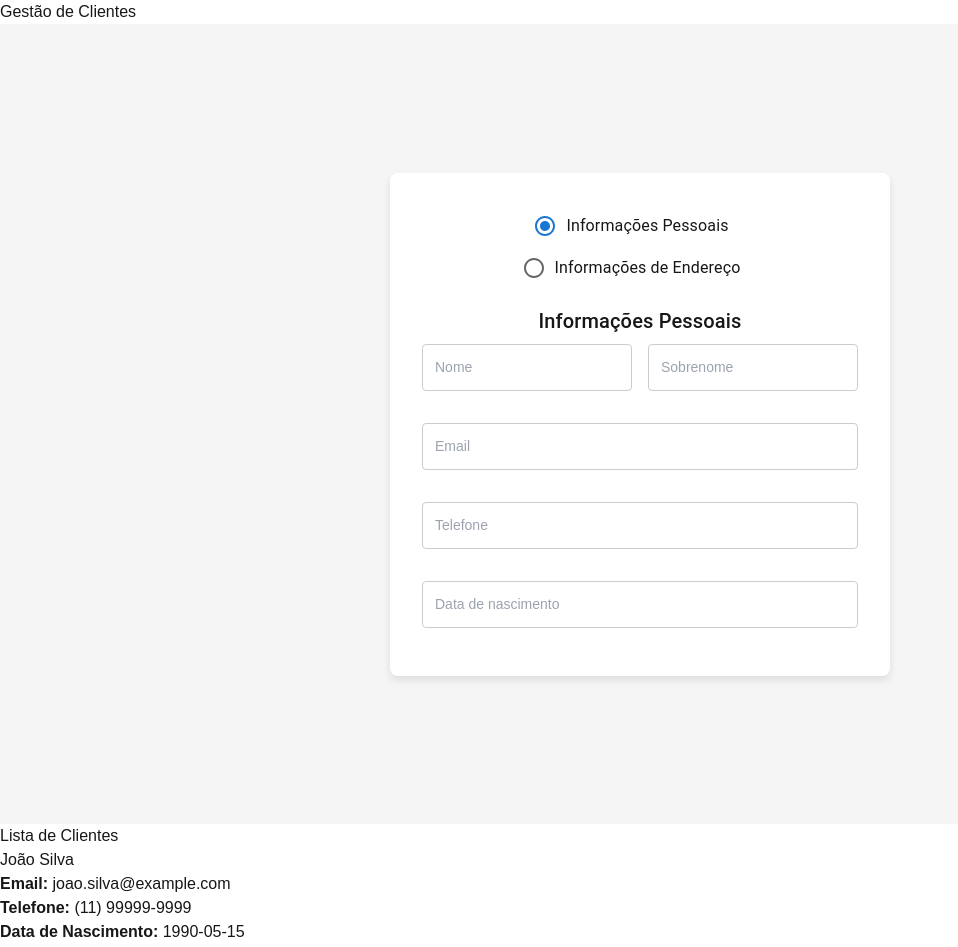
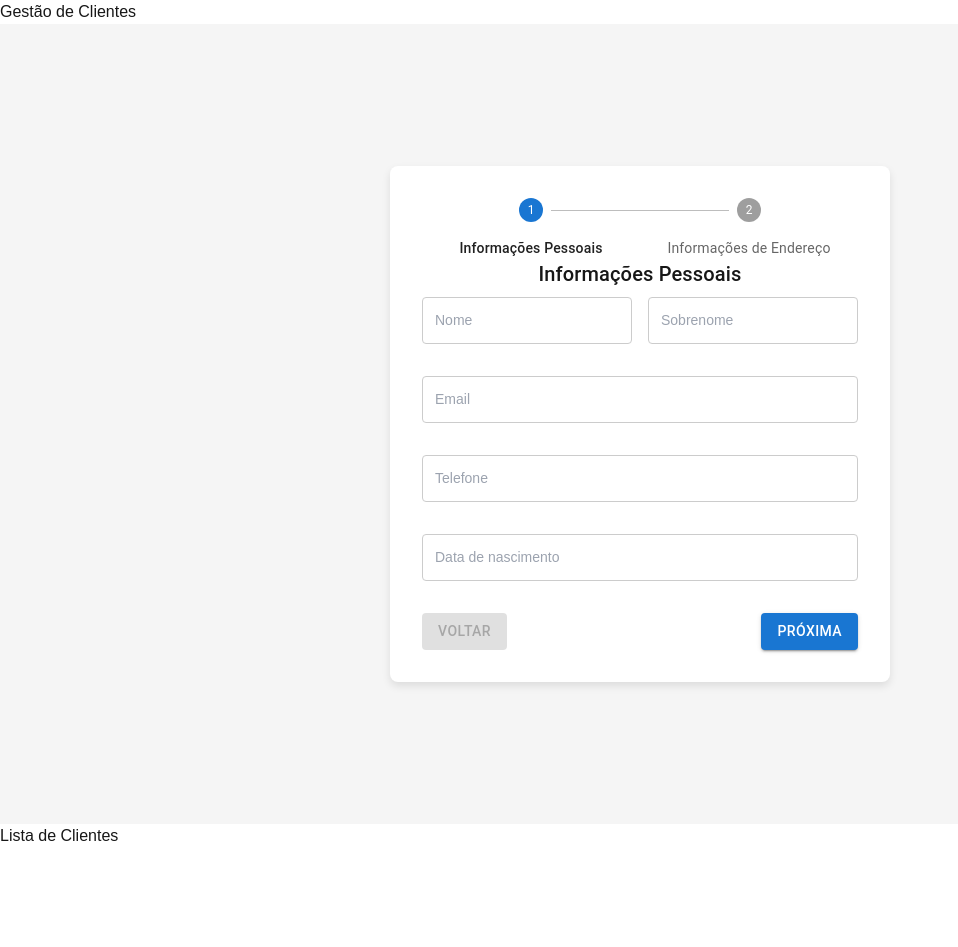
Before and after one commit to lucasrcap/CRUD_ViaCEP, a Next.js app: page / in a window 1280 px wide. Shown: the top 947 px of the page, without its empty margins (0-958 px from the left). After the commit the page ends 848 px from the top, so only its background shows below. Built offline with nearby package versions, Linux system fonts and the light colour scheme.

Commit message:
Uso dos componentes Stepper e TextField do React Material UI para melhoria de navegação entre as etapas

```diff
--- a/src/app/api/clientes/route.ts
+++ b/src/app/api/clientes/route.ts
@@ -4,22 +4,7 @@ import { Cliente } from '../../models/Cliente';
 import { buscarEnderecoPorCep } from '@/app/lib/cepAPI';
 
 let clientes: Cliente[] = [
-  {
-    id: 1,
-    nome: 'João',
-    sobrenome: 'Silva',
-    email: 'joao.silva@example.com',
-    dataNascimento: '1990-05-15',
-    endereco: {
-      cep: '01001-000',
-      logradouro: 'Rua A, 123',
-      bairro: 'Centro',
-      estado: 'SP',
-      localidade: 'São Bernardo do Campo',
-      complemento: 'Casa'
-    },
-    telefone: '(11) 99999-9999',
-  },
+
 ];
 
 export async function GET() {
--- a/src/app/components/ClientForm.tsx
+++ b/src/app/components/ClientForm.tsx
@@ -16,9 +16,10 @@ import {
   Grid,
   Button,
   Typography,
-  Radio,
-  RadioGroup,
-  FormControlLabel,
+  FormHelperText,
+  Step,
+  StepLabel,
+  Stepper,
 } from "@mui/material";
 
 interface ClienteFormProps {
@@ -43,9 +44,19 @@ const ClienteForm = ({ onSubmit }: ClienteFormProps) => {
     },
   });
 
-  const [showEndereco, setShowEndereco] = useState(false);
   const [feedbackMessage, setFeedbackMessage] = useState<string>("");
   const [isError, setIsError] = useState<boolean>(false);
+  const [activeStep, setActiveStep] = useState(0); // Estado para gerenciar as etapas
+  const [formErrors, setFormErrors] = useState<any>({
+    nome: false,
+    sobrenome: false,
+    email: false,
+    telefone: false,
+    dataNascimento: false,
+  }); // Estado para armazenar erros de validação para cada campo
+  const [isNextClicked, setIsNextClicked] = useState(false); // Estado para controlar quando o botão "Próxima" é pressionado
+
+  const steps = ["Informações Pessoais", "Informações de Endereço"]; // Definição das etapas
 
   // Função para manipular mudanças nos campos do cliente
   const handleChange = (e: React.ChangeEvent<HTMLInputElement>) => {
@@ -55,7 +66,6 @@ const ClienteForm = ({ onSubmit }: ClienteFormProps) => {
       [name]: value,
     }));
   };
-
 
   // Função para manipular mudanças no endereço
   const handleEnderecoChange = (e: React.ChangeEvent<HTMLInputElement>) => {
@@ -72,11 +82,8 @@ const ClienteForm = ({ onSubmit }: ClienteFormProps) => {
   // Função para manipular a mudança do CEP
   const handleCepChange = async (e: React.ChangeEvent<HTMLInputElement>) => {
     let cep = e.target.value;
-
-    // Remover o traço caso o usuário insira sem ele
     cep = cep.replace(/\D/g, ""); // Remove tudo que não seja número
 
-    // Atualize o estado do CEP sem o traço
     setCliente((prev) => ({
       ...prev,
       endereco: {
@@ -85,7 +92,6 @@ const ClienteForm = ({ onSubmit }: ClienteFormProps) => {
       },
     }));
 
-    // Apenas busca o CEP se o CEP tiver 8 dígitos
     if (cep.length === 8) {
       try {
         const response = await fetch(`https://viacep.com.br/ws/${cep}/json/`);
@@ -100,7 +106,6 @@ const ClienteForm = ({ onSubmit }: ClienteFormProps) => {
               bairro: data.bairro || "",
               estado: data.uf || "",
               localidade: data.localidade || "",
-              // Formatar o CEP com o traço para exibição
               cep: `${cep.substring(0, 5)}-${cep.substring(5)}`,
             },
           }));
@@ -121,9 +126,47 @@ const ClienteForm = ({ onSubmit }: ClienteFormProps) => {
       ...prev,
       endereco: {
         ...prev.endereco,
-        estado: value, // Estado alterado para o valor selecionado
+        estado: value,
       },
     }));
+  };
+
+  // Função chamada ao pressionar o botão "Próxima"
+  const handleNext = () => {
+    // Marcar que o botão "Próxima" foi clicado para exibir os erros
+    setIsNextClicked(true);
+
+    // Validação
+    let errors: any = {
+      nome: !cliente.nome,
+      sobrenome: !cliente.sobrenome,
+      email: !cliente.email,
+      telefone: !cliente.telefone,
+      dataNascimento: !cliente.dataNascimento,
+    };
+
+    // Validação de formato para email, telefone e data de nascimento
+    if (!isValidEmail(cliente.email)) {
+      errors.email = "Email inválido!";
+    }
+    if (!isValidTelefone(cliente.telefone)) {
+      errors.telefone = "Telefone inválido! Formato esperado: (XX) XXXXX-XXXX";
+    }
+    if (!isValidDataNascimento(cliente.dataNascimento)) {
+      errors.dataNascimento = "Data de nascimento inválida!";
+    }
+
+    setFormErrors(errors);
+
+    // Se houver erros, não avança para a próxima etapa
+    if (Object.values(errors).some((error) => error !== false)) {
+      setIsError(true);
+      return;
+    }
+
+    // Avançar para a próxima etapa
+    setIsError(false);
+    setActiveStep((prev) => prev + 1);
   };
 
   // Função de submit
@@ -138,9 +181,7 @@ const ClienteForm = ({ onSubmit }: ClienteFormProps) => {
 
     if (!isValidTelefone(cliente.telefone)) {
       setIsError(true);
-      setFeedbackMessage(
-        "Telefone inválido! Formato esperado: (XX) XXXXX-XXXX"
-      );
+      setFeedbackMessage("Telefone inválido! Formato esperado: (XX) XXXXX-XXXX");
       return;
     }
 
@@ -153,12 +194,6 @@ const ClienteForm = ({ onSubmit }: ClienteFormProps) => {
     setIsError(false);
     setFeedbackMessage("Cliente salvo com sucesso!");
     onSubmit(cliente);
-  };
-
-  // Manipulador para a seleção do radio
-  const handleRadioChange = (event: React.ChangeEvent<HTMLInputElement>) => {
-    const { value } = event.target;
-    setShowEndereco(value === "endereco");
   };
 
   return (
@@ -182,28 +217,17 @@ const ClienteForm = ({ onSubmit }: ClienteFormProps) => {
           boxShadow: "0 4px 8px rgba(0,0,0,0.1)",
         }}
       >
-        {/* Radio Buttons para alternar entre as seções */}
-        <RadioGroup
-          aria-labelledby="endereco-radio-group"
-          value={showEndereco ? "endereco" : "pessoal"}
-          onChange={handleRadioChange}
-          row
-          sx={{ marginBottom: "16px", justifyContent: "center" }}
-        >
-          <FormControlLabel
-            value="pessoal"
-            control={<Radio />}
-            label="Informações Pessoais"
-          />
-          <FormControlLabel
-            value="endereco"
-            control={<Radio />}
-            label="Informações de Endereço"
-          />
-        </RadioGroup>
+        {/* Stepper para navegação entre as etapas */}
+        <Stepper activeStep={activeStep} alternativeLabel>
+          {steps.map((step, index) => (
+            <Step key={index}>
+              <StepLabel>{step}</StepLabel>
+            </Step>
+          ))}
+        </Stepper>
 
         {/* Seção de Informações Pessoais */}
-        {!showEndereco && (
+        {activeStep === 0 && (
           <Box>
             <Typography variant="h6" align="center" gutterBottom>
               Informações Pessoais
@@ -217,8 +241,10 @@ const ClienteForm = ({ onSubmit }: ClienteFormProps) => {
                   onChange={handleChange}
                   placeholder="Nome"
                   style={inputStyle}
-                  required
                 />
+                {isNextClicked && formErrors.nome && (
+                  <FormHelperText error>Nome é obrigatório</FormHelperText>
+                )}
               </Grid>
               <Grid item xs={12} sm={6}>
                 <input
@@ -228,8 +254,10 @@ const ClienteForm = ({ onSubmit }: ClienteFormProps) => {
                   onChange={handleChange}
                   placeholder="Sobrenome"
                   style={inputStyle}
-                  required
                 />
+                {isNextClicked && formErrors.sobrenome && (
+                  <FormHelperText error>Sobrenome é obrigatório</FormHelperText>
+                )}
               </Grid>
               <Grid item xs={12}>
                 <input
@@ -239,8 +267,10 @@ const ClienteForm = ({ onSubmit }: ClienteFormProps) => {
                   onChange={handleChange}
                   placeholder="Email"
                   style={inputStyle}
-                  required
                 />
+                {isNextClicked && formErrors.email && (
+                  <FormHelperText error>{formErrors.email}</FormHelperText>
+                )}
               </Grid>
               <Grid item xs={12}>
                 <input
@@ -250,8 +280,10 @@ const ClienteForm = ({ onSubmit }: ClienteFormProps) => {
                   onChange={handleChange}
                   placeholder="Telefone"
                   style={inputStyle}
-                  required
                 />
+                {isNextClicked && formErrors.telefone && (
+                  <FormHelperText error>{formErrors.telefone}</FormHelperText>
+                )}
               </Grid>
               <Grid item xs={12}>
                 <input
@@ -261,15 +293,17 @@ const ClienteForm = ({ onSubmit }: ClienteFormProps) => {
                   onChange={handleChange}
                   placeholder="Data de nascimento"
                   style={inputStyle}
-                  required
                 />
+                {isNextClicked && formErrors.dataNascimento && (
+                  <FormHelperText error>{formErrors.dataNascimento}</FormHelperText>
+                )}
               </Grid>
             </Grid>
           </Box>
         )}
 
-        {/* Seção de Informações de Endereço - Quando selecionado no radio */}
-        {showEndereco && (
+        {/* Seção de Informações de Endereço */}
+        {activeStep === 1 && (
           <Box>
             <Typography variant="h6" align="center" gutterBottom>
               Informações de Endereço
@@ -337,8 +371,10 @@ const ClienteForm = ({ onSubmit }: ClienteFormProps) => {
               style={inputStyle}
               required
             />
+          </Box>
+        )}
 
-            {/* Exibindo a mensagem de erro ou sucesso */}
+        {/* Exibindo mensagem de erro ou sucesso */}
         {feedbackMessage && (
           <Typography
             variant="body2"
@@ -353,7 +389,31 @@ const ClienteForm = ({ onSubmit }: ClienteFormProps) => {
           </Typography>
         )}
 
+        {/* Navegação entre as etapas */}
+        <Box sx={{ display: "flex", justifyContent: "space-between", marginTop: "16px" }}>
+          <Button
+            variant="contained"
+            color="secondary"
+            onClick={() => {
+              setActiveStep((prev) => prev - 1);
+              setIsNextClicked(false); // Resetando os erros ao voltar
+            }}
+            disabled={activeStep === 0}
+          >
+            Voltar
+          </Button>
+          <Button
+            variant="contained"
+            color="primary"
+            onClick={handleNext}
+            disabled={activeStep === steps.length - 1}
+          >
+            {activeStep === steps.length - 1 ? "Finalizar" : "Próxima"}
+          </Button>
+        </Box>
+
         {/* Botão de Enviar */}
+        {activeStep === steps.length - 1 && (
           <Button
             type="submit"
             variant="contained"
@@ -363,7 +423,6 @@ const ClienteForm = ({ onSubmit }: ClienteFormProps) => {
           >
             Salvar Cliente
           </Button>
-          </Box>
         )}
       </form>
     </Box>
--- a/src/app/utils/formatters.ts
+++ b/src/app/utils/formatters.ts
@@ -5,11 +5,3 @@ export const formatTelefone = (telefone: string): string => {
       '($1) $2-$3'
     );
   };
-
-  // Função para formatar o número do cartão de crédito
-  export const formatCartao = (numero: string): string => {
-    return numero.replace(
-      /(\d{4})(\d{4})(\d{4})(\d{4})/,
-      '$1 $2 $3 $4'
-    );
-  };
```
Lines whose indentation alone changed are shown as unchanged.
